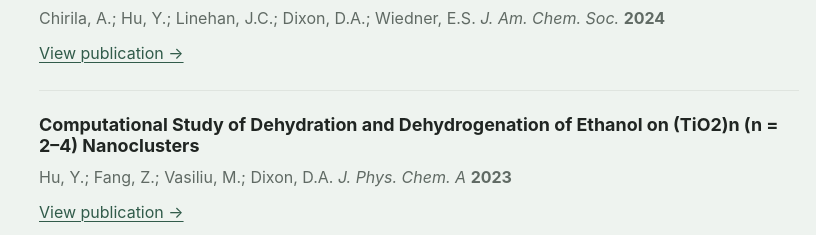
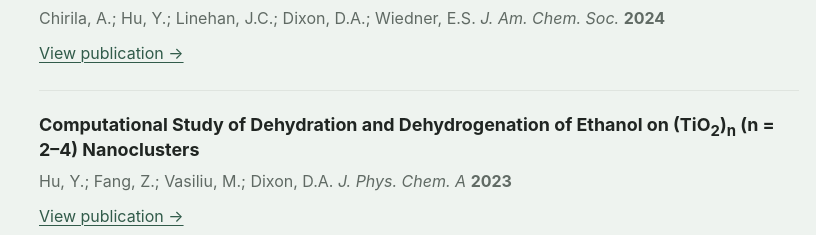
Before and after one commit to MarinaHu/gitHub.io, a plain HTML site: page samples/research.html in a window 1280 px wide. Shown: the part 2713-2948 px from the top of the page, 221-1037 px from the left. Drawn offline with Linux system fonts and the light colour scheme.

Commit message:
Fix HTML formatting for subscript in publication title

```diff
--- a/samples/research.html
+++ b/samples/research.html
@@ -324,7 +324,7 @@
 
           <div class="publication-item">
             <h3>
-              Computational Study of Dehydration and Dehydrogenation of Ethanol on (TiO2)n (n = 2–4) Nanoclusters
+              Computational Study of Dehydration and Dehydrogenation of Ethanol on (TiO<sub>2</sub>)<sub>n</sub> (n = 2–4) Nanoclusters
             </h3>
 
             <p>
```
